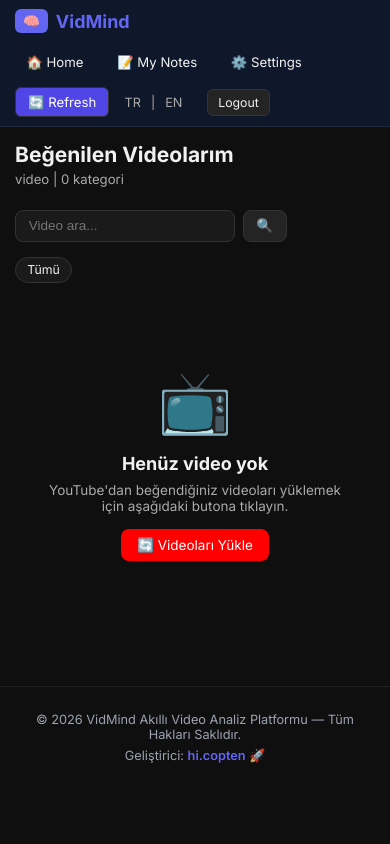
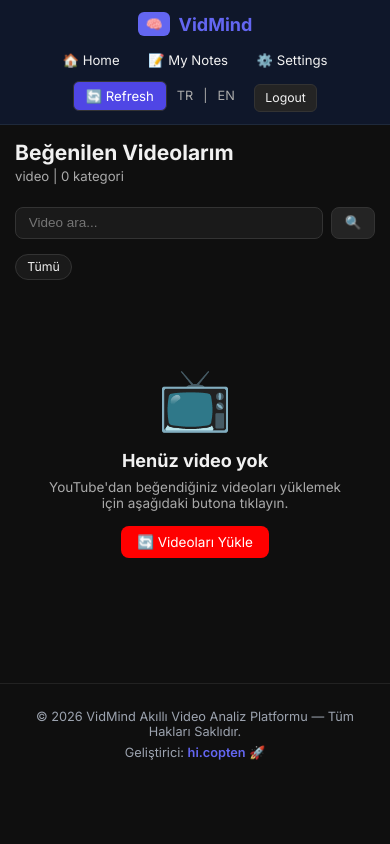
Before and after one commit to hilker-hash/vidmind, a Flask app: template templates/dashboard.html in a window 390 px wide. Run offline with Flask 3, Linux system fonts and the light colour scheme; the template is opened without the code that fills it, so the values that code supplies are empty; the visitor is signed in with stand-in values (Sample User, id 1).

Commit message:
Update style.css

```diff
--- a/static/css/style.css
+++ b/static/css/style.css
@@ -13,7 +13,7 @@
   --shadow: 0 2px 12px rgba(0,0,0,0.4);
 }
 html { font-family: 'Inter', sans-serif; font-size: 15px; }
-body { background: var(--bg); color: var(--text); min-height: 100vh; }
+body { background: var(--bg); color: var(--text); min-height: 100vh; overflow-x: hidden; }
 a { color: inherit; text-decoration: none; }
 
 /* ── Navbar ── */
@@ -60,6 +60,7 @@ a { color: inherit; text-decoration: none; }
   background:var(--red); color:#fff; border:none;
   padding:0.55rem 1.1rem; border-radius:8px; font-size:0.9rem;
   cursor:pointer; transition:.2s; display:inline-flex; align-items:center; gap:0.4rem;
+  max-width: 100%;
 }
 .btn-primary:hover { background:var(--red2); }
 .btn-primary:disabled { opacity:0.6; cursor:not-allowed; }
@@ -107,8 +108,8 @@ a { color: inherit; text-decoration: none; }
 
 /* Filtre bar */
 .filter-bar { display:flex; gap:1rem; flex-wrap:wrap; align-items:center; margin-bottom:1.5rem; }
-.search-form { display:flex; gap:0.5rem; }
-.search-input { background:var(--bg2); border:1px solid var(--border); color:var(--text); padding:0.5rem 0.85rem; border-radius:8px; font-size:0.9rem; min-width:220px; outline:none; transition:.2s; }
+.search-form { display:flex; gap:0.5rem; width: 100%; max-width: 400px; }
+.search-input { background:var(--bg2); border:1px solid var(--border); color:var(--text); padding:0.5rem 0.85rem; border-radius:8px; font-size:0.9rem; flex:1; outline:none; transition:.2s; }
 .search-input:focus { border-color:#555; }
 .btn-search { background:var(--bg3); border:1px solid var(--border); color:var(--text); padding:0.5rem 0.85rem; border-radius:8px; cursor:pointer; transition:.2s; }
 .btn-search:hover { border-color:#888; }
@@ -191,11 +190,72 @@ a { color: inherit; text-decoration: none; }
 .edit-form { display:flex; flex-direction:column; gap:0.5rem; }
 .edit-actions { display:flex; gap:0.5rem; }
 
-/* ── Responsive ── */
-@media (max-width:640px) {
-  .main-content { padding:1rem; }
-  .video-grid { grid-template-columns:repeat(auto-fill, minmax(200px, 1fr)); }
-  .stats-grid { flex-wrap:nowrap; overflow-x:auto; padding-bottom:0.5rem; }
-  .filter-bar { flex-direction:column; align-items:flex-start; }
-  .navbar { padding:0.6rem 1rem; }
+/* =================================──────────────
+   MOBİL VE TABLET UYUMLULUK (RESPONSIVE DESIGN)
+   ================================────────────── */
+
+@media (max-width: 900px) {
+  .detail-layout {
+    grid-template-columns: 1fr !important;
+  }
 }
+
+@media (max-width: 768px) {
+  body {
+    padding: 0 !important;
+  }
+
+  .main-content {
+    padding: 1rem !important;
+  }
+
+  /* Navbar düzenlemeleri */
+  .navbar {
+    flex-direction: column !important;
+    align-items: stretch !important;
+    gap: 10px !important;
+    padding: 0.8rem 1rem !important;
+  }
+
+  .nav-brand {
+    justify-content: center !important;
+  }
+
+  .nav-links {
+    justify-content: center !important;
+    gap: 6px !important;
+  }
+
+  .user-menu {
+    justify-content: center !important;
+    margin-top: 4px;
+  }
+
+  /* Video Detay Sayfası: Tek Kolon */
+  .detail-layout {
+    grid-template-columns: 1fr !important;
+    gap: 15px !important;
+  }
+
+  .detail-main,
+  .detail-sidebar,
+  .summary-section,
+  .notes-panel {
+    width: 100% !important;
+  }
+
+  /* Başlık ve Metin Boyutları */
+  .detail-title {
+    font-size: 1.15rem !important;
+    line-height: 1.35 !important;
+  }
+
+  /* Dashboard Izgara Yapısı */
+  .video-grid {
+    grid-template-columns: 1fr !important;
+  }
+
+  .notes-grid {
+    grid-template-columns: 1fr !important;
+  }
+}
```
Also changed, not shown: other parts of static/css/style.css (+11 -13 lines).
